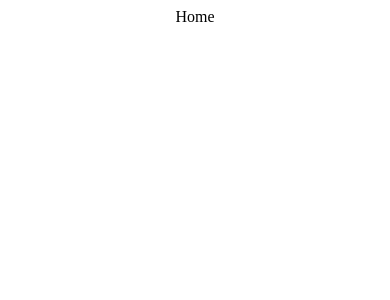
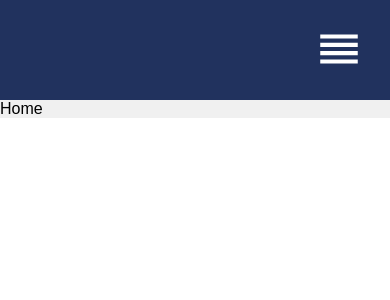
Before and after one commit to shahnawaz52/Personal-Portfolio, a React (Create React App) app: page / in a window 390 px wide. Shown: the top 300 px of the page. Built offline with nearby package versions, Linux system fonts and the light colour scheme.

Commit message:
[ADD]: add a styled mobile response Navbar

```diff
--- a/src/App.css
+++ b/src/App.css
@@ -1,38 +1,13 @@
 .App {
-  text-align: center;
+  width: 100%;
+  height: auto;
+  display: flex;
+  flex-direction: column;
+  font-family: Arial, Helvetica, sans-serif;
+  background-color: #f0f0f0;
 }
 
-.App-logo {
-  height: 40vmin;
-  pointer-events: none;
+body {
+  padding: 0;
+  margin: 0;
 }
-
-@media (prefers-reduced-motion: no-preference) {
-  .App-logo {
-    animation: App-logo-spin infinite 20s linear;
-  }
-}
-
-.App-header {
-  background-color: #282c34;
-  min-height: 100vh;
-  display: flex;
-  flex-direction: column;
-  align-items: center;
-  justify-content: center;
-  font-size: calc(10px + 2vmin);
-  color: white;
-}
-
-.App-link {
-  color: #61dafb;
-}
-
-@keyframes App-logo-spin {
-  from {
-    transform: rotate(0deg);
-  }
-  to {
-    transform: rotate(360deg);
-  }
-}
--- a/src/App.js
+++ b/src/App.js
@@ -3,11 +3,13 @@
 import Home from './pages/Home';
 import Projects from './pages/Projects';
 import Experience from './pages/Experience';
+import Navbar from './components/Navbar';
 
 function App() {
   return (
     <div className="App">
       <BrowserRouter>
+      <Navbar />
         <Routes>
           <Route path="/" element={<Home/>}/>
           <Route path="/projects" element={<Projects/>}/>
--- /dev/null
+++ b/src/components/Navbar.js
@@ -0,0 +1,30 @@
+import { Link, useLocation } from "react-router-dom";
+import "../styles/Navbar.css";
+import ReorderIcon from "@material-ui/icons/Reorder"
+import { useEffect, useState } from "react";
+
+const Navbar = () => {
+    const [expandNavbar, setExpandNavbar] = useState(false);
+    const location = useLocation();
+
+    useEffect(() => {
+        setExpandNavbar(false);
+    }, [location])
+
+    return (
+        <div className="navbar" id={expandNavbar ? "open" : "close"}>
+            <div className="toggleButton">
+                <button onClick={() => setExpandNavbar((prev) => !prev)}>
+                    <ReorderIcon />
+                </button>
+            </div>
+            <div className="links">
+                <Link to="/"> Home </Link>
+                <Link to="/projects"> Projects </Link>
+                <Link to="/experience"> Experience </Link>
+            </div>
+        </div>
+    )
+}
+
+export default Navbar;
--- a/src/index.js
+++ b/src/index.js
@@ -10,7 +10,4 @@
   </React.StrictMode>
 );
 
-// If you want to start measuring performance in your app, pass a function
-// to log results (for example: reportWebVitals(console.log))
-// or send to an analytics endpoint. Learn more: https://bit.ly/CRA-vitals
 reportWebVitals();
--- /dev/null
+++ b/src/styles/Navbar.css
@@ -0,0 +1,88 @@
+.navbar {
+    width: 100%;
+    height: 100px;
+    background: #21325e;
+  }
+
+  .links {
+    width: 100%;
+    height: 100%;
+    display: flex;
+    align-items: center;
+    justify-content: center;
+    color: white;
+  }
+
+  .navbar a {
+    color: white;
+    text-decoration: none;
+    margin: 20px;
+    font-size: 25px;
+  }
+
+  .toggleButton {
+    width: 100%;
+    height: 100px;
+    display: flex;
+    align-items: center;
+    justify-content: flex-end;
+  }
+
+  .toggleButton svg {
+    font-size: 50px;
+  }
+  .toggleButton button {
+    margin-right: 20px;
+    background-color: transparent;
+    border: none;
+    color: white;
+    cursor: pointer;
+  }
+
+  #open {
+    height: 100vh;
+  }
+
+  #open .links {
+    flex-direction: column;
+    justify-content: flex-start;
+    margin-top: 100px;
+  }
+
+  #open a {
+    width: 100%;
+    text-align: center;
+  }
+
+  @media only screen and (max-width: 900px) {
+    .navbar a {
+      width: 70px;
+    }
+  }
+
+  @media only screen and (max-width: 600px) {
+    .toggleButton {
+      display: flex;
+    }
+    #close a {
+      display: none;
+    }
+  }
+
+  @media only screen and (min-width: 600px) {
+    .toggleButton {
+      display: none;
+    }
+
+    .hiddenLinks {
+      display: none;
+    }
+
+    #open {
+      height: 100px;
+    }
+
+    #open .links {
+      flex-direction: row;
+    }
+  }
```
